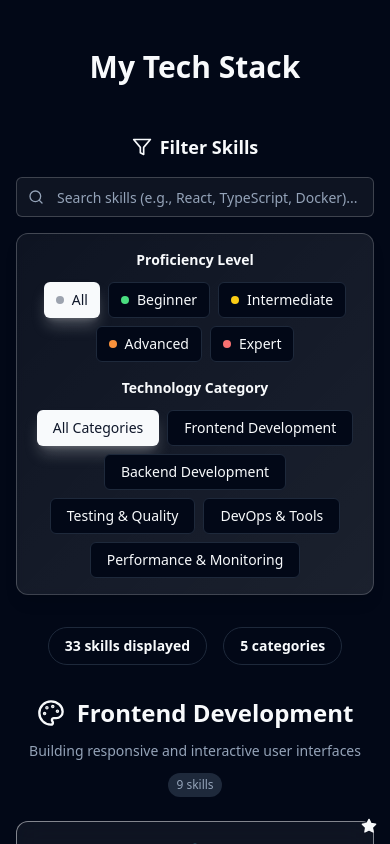
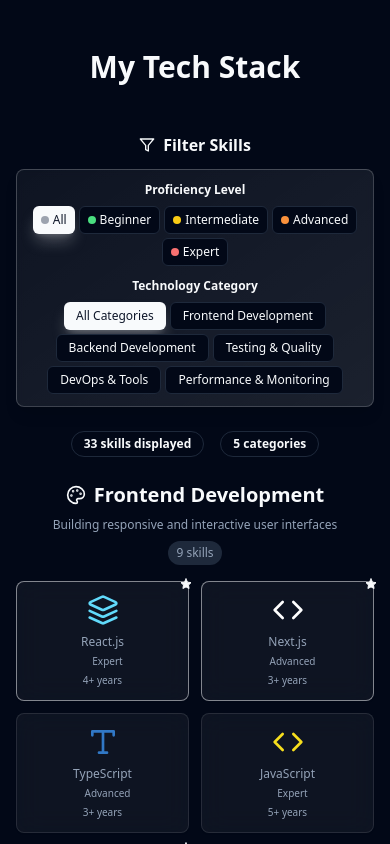
Before and after one commit to OmarDaghestani/Omar-Daghestani-2025, a Next.js app: page / in a window 390 px wide. Shown: the part 2400-3244 px from the top of the page. Built offline with nearby package versions, Linux system fonts and the light colour scheme.

Commit message:
refactor: downsized skills section and removed search functionality - more compact design with better focus on core filtering

```diff
--- a/components/hero-section.tsx
+++ b/components/hero-section.tsx
@@ -35,8 +35,8 @@
       duration: 0.6,
       ease: "easeOut",
       type: "spring",
-      stiffness: 100
-    }
+      stiffness: 100,
+    },
   },
 };
 
--- a/components/skills-filter.tsx
+++ b/components/skills-filter.tsx
@@ -2,9 +2,8 @@
 
 import { Button } from "@/components/ui/button";
 import { Badge } from "@/components/ui/badge";
-import { Input } from "@/components/ui/input";
 import { motion, AnimatePresence } from "framer-motion";
-import { Filter, X, Sparkles, Search } from "lucide-react";
+import { Filter, X, Sparkles } from "lucide-react";
 
 export type ProficiencyFilter =
   | "all"
@@ -18,8 +17,6 @@
   onProficiencyChange: (proficiency: ProficiencyFilter) => void;
   selectedCategory: string | null;
   onCategoryChange: (category: string | null) => void;
-  searchQuery: string;
-  onSearchChange: (query: string) => void;
   categories: Array<{ title: string; icon: string }>;
 }
 
@@ -36,58 +33,42 @@
   onProficiencyChange,
   selectedCategory,
   onCategoryChange,
-  searchQuery,
-  onSearchChange,
   categories,
 }: SkillsFilterProps) {
   const hasActiveFilters =
-    selectedProficiency !== "all" ||
-    selectedCategory !== null ||
-    searchQuery.trim() !== "";
+    selectedProficiency !== "all" || selectedCategory !== null;
 
   return (
     <motion.div
       initial={{ opacity: 0, y: 20 }}
       animate={{ opacity: 1, y: 0 }}
-      className="space-y-4"
+      className="space-y-3"
     >
-      {/* Enhanced Filter Header */}
+      {/* Compact Filter Header */}
       <div className="flex items-center justify-center gap-2">
-        <Filter className="w-5 h-5 text-primary" />
-        <h3 className="text-lg font-semibold text-foreground">Filter Skills</h3>
+        <Filter className="w-4 h-4 text-primary" />
+        <h3 className="text-base font-semibold text-foreground">Filter Skills</h3>
         {hasActiveFilters && (
           <motion.div
             initial={{ scale: 0 }}
             animate={{ scale: 1 }}
             className="flex items-center gap-1"
           >
-            <Sparkles className="w-4 h-4 text-yellow-400" />
+            <Sparkles className="w-3 h-3 text-yellow-400" />
             <span className="text-xs text-muted-foreground">Active</span>
           </motion.div>
         )}
       </div>
 
-      {/* Search Bar */}
-      <div className="relative">
-        <Search className="absolute left-3 top-1/2 transform -translate-y-1/2 w-4 h-4 text-muted-foreground" />
-        <Input
-          type="text"
-          placeholder="Search skills (e.g., React, TypeScript, Docker)..."
-          value={searchQuery}
-          onChange={(e) => onSearchChange(e.target.value)}
-          className="pl-10 pr-4 h-10 bg-white/5 border-white/20 focus:border-primary/50 focus:bg-white/10 transition-all duration-200"
-        />
-      </div>
-
-      {/* Enhanced Filter Container */}
-      <div className="bg-gradient-to-br from-white/5 to-white/10 border border-white/20 rounded-xl p-4 backdrop-blur-sm shadow-lg">
-        <div className="space-y-4">
+      {/* Compact Filter Container */}
+      <div className="bg-gradient-to-br from-white/5 to-white/10 border border-white/20 rounded-lg p-3 backdrop-blur-sm shadow-lg">
+        <div className="space-y-3">
           {/* Proficiency Filter */}
-          <div className="space-y-3">
-            <h4 className="text-sm font-semibold text-foreground text-center">
+          <div className="space-y-2">
+            <h4 className="text-xs font-semibold text-foreground text-center">
               Proficiency Level
             </h4>
-            <div className="flex flex-wrap justify-center gap-2">
+            <div className="flex flex-wrap justify-center gap-1">
               {proficiencyOptions.map((option) => {
                 const isSelected = selectedProficiency === option.value;
                 return (
@@ -102,14 +83,14 @@
                       onClick={() =>
                         onProficiencyChange(option.value as ProficiencyFilter)
                       }
-                      className={`px-3 py-2 h-9 text-sm transition-all duration-200 ${
+                      className={`px-2 py-1 h-7 text-xs transition-all duration-200 ${
                         isSelected
                           ? "bg-primary text-primary-foreground shadow-lg shadow-primary/25"
                           : "hover:bg-white/10 hover:border-primary/30"
                       }`}
                     >
                       <div
-                        className={`w-2 h-2 rounded-full ${option.color} mr-2`}
+                        className={`w-2 h-2 rounded-full ${option.color} mr-1`}
                       />
                       {option.label}
                     </Button>
@@ -120,11 +101,11 @@
           </div>
 
           {/* Category Filter */}
-          <div className="space-y-3">
-            <h4 className="text-sm font-semibold text-foreground text-center">
+          <div className="space-y-2">
+            <h4 className="text-xs font-semibold text-foreground text-center">
               Technology Category
             </h4>
-            <div className="flex flex-wrap justify-center gap-2">
+            <div className="flex flex-wrap justify-center gap-1">
               <motion.div
                 whileHover={{ scale: 1.02 }}
                 whileTap={{ scale: 0.98 }}
@@ -133,7 +114,7 @@
                   variant={selectedCategory === null ? "default" : "outline"}
                   size="sm"
                   onClick={() => onCategoryChange(null)}
-                  className={`px-4 py-2 h-9 text-sm transition-all duration-200 ${
+                  className={`px-3 py-1 h-7 text-xs transition-all duration-200 ${
                     selectedCategory === null
                       ? "bg-primary text-primary-foreground shadow-lg shadow-primary/25"
                       : "hover:bg-white/10 hover:border-primary/30"
@@ -155,7 +136,7 @@
                       variant={isSelected ? "default" : "outline"}
                       size="sm"
                       onClick={() => onCategoryChange(category.title)}
-                      className={`px-4 py-2 h-9 text-sm transition-all duration-200 ${
+                      className={`px-3 py-1 h-7 text-xs transition-all duration-200 ${
                         isSelected
                           ? "bg-primary text-primary-foreground shadow-lg shadow-primary/25"
                           : "hover:bg-white/10 hover:border-primary/30"
@@ -171,19 +152,19 @@
         </div>
       </div>
 
-      {/* Enhanced Active Filters Display */}
+      {/* Compact Active Filters Display */}
       <AnimatePresence>
         {hasActiveFilters && (
           <motion.div
             initial={{ opacity: 0, y: -10, scale: 0.95 }}
             animate={{ opacity: 1, y: 0, scale: 1 }}
             exit={{ opacity: 0, y: -10, scale: 0.95 }}
-            className="bg-gradient-to-r from-primary/10 to-primary/5 border border-primary/20 rounded-lg p-3 backdrop-blur-sm"
+            className="bg-gradient-to-r from-primary/10 to-primary/5 border border-primary/20 rounded-lg p-2 backdrop-blur-sm"
           >
             <div className="flex items-center justify-between">
               <div className="flex items-center gap-2">
-                <Sparkles className="w-4 h-4 text-primary" />
-                <span className="text-sm font-semibold text-foreground">
+                <Sparkles className="w-3 h-3 text-primary" />
+                <span className="text-xs font-semibold text-foreground">
                   Active Filters
                 </span>
               </div>
@@ -193,16 +174,15 @@
                 onClick={() => {
                   onProficiencyChange("all");
                   onCategoryChange(null);
-                  onSearchChange("");
                 }}
-                className="text-sm text-muted-foreground hover:text-foreground h-7 px-3 transition-colors hover:bg-white/10"
+                className="text-xs text-muted-foreground hover:text-foreground h-5 px-2 transition-colors hover:bg-white/10"
               >
-                <X className="w-4 h-4 mr-1" />
-                Clear All
+                <X className="w-3 h-3 mr-1" />
+                Clear
               </Button>
             </div>
-            <div className="flex flex-wrap gap-2 mt-2">
-              {searchQuery.trim() !== "" && (
+            <div className="flex flex-wrap gap-1 mt-1">
+              {selectedProficiency !== "all" && (
                 <motion.div
                   initial={{ scale: 0, opacity: 0 }}
                   animate={{ scale: 1, opacity: 1 }}
@@ -210,26 +190,10 @@
                 >
                   <Badge
                     variant="secondary"
-                    className="text-sm px-3 py-1 bg-primary/20 border-primary/30 text-primary-foreground flex items-center gap-2"
-                  >
-                    <Search className="w-3 h-3" />
-                    &quot;{searchQuery}&quot;
-                  </Badge>
-                </motion.div>
-              )}
-
-              {selectedProficiency !== "all" && (
-                <motion.div
-                  initial={{ scale: 0, opacity: 0 }}
-                  animate={{ scale: 1, opacity: 1 }}
-                  transition={{ delay: 0.2 }}
-                >
-                  <Badge
-                    variant="secondary"
-                    className="text-sm px-3 py-1 bg-primary/20 border-primary/30 text-primary-foreground flex items-center gap-2"
+                    className="text-xs px-2 py-0.5 bg-primary/20 border-primary/30 text-primary-foreground flex items-center gap-1"
                   >
                     <div
-                      className={`w-2 h-2 rounded-full ${
+                      className={`w-1.5 h-1.5 rounded-full ${
                         proficiencyOptions.find(
                           (opt) => opt.value === selectedProficiency
                         )?.color
@@ -248,11 +212,11 @@
                 <motion.div
                   initial={{ scale: 0, opacity: 0 }}
                   animate={{ scale: 1, opacity: 1 }}
-                  transition={{ delay: 0.3 }}
+                  transition={{ delay: 0.2 }}
                 >
                   <Badge
                     variant="secondary"
-                    className="text-sm px-3 py-1 bg-primary/20 border-primary/30 text-primary-foreground"
+                    className="text-xs px-2 py-0.5 bg-primary/20 border-primary/30 text-primary-foreground"
                   >
                     {selectedCategory}
                   </Badge>
--- a/components/skills-section.tsx
+++ b/components/skills-section.tsx
@@ -90,22 +90,12 @@
   const [selectedProficiency, setSelectedProficiency] =
     useState<ProficiencyFilter>("all");
   const [selectedCategory, setSelectedCategory] = useState<string | null>(null);
-  const [searchQuery, setSearchQuery] = useState("");
 
   // Filter skills based on selected criteria
   const filteredCategories = useMemo(() => {
     const result = skillCategories
       .map((category) => {
         const filteredSkills = category.skills.filter((skill) => {
-          // Check search query
-          const matchesSearch =
-            searchQuery.trim() === "" ||
-            skill.name.toLowerCase().includes(searchQuery.toLowerCase()) ||
-            skill.description
-              ?.toLowerCase()
-              .includes(searchQuery.toLowerCase()) ||
-            category.title.toLowerCase().includes(searchQuery.toLowerCase());
-
           // Check proficiency filter
           const matchesProficiency =
             selectedProficiency === "all" ||
@@ -115,7 +105,7 @@
           const matchesCategory =
             selectedCategory === null || category.title === selectedCategory;
 
-          return matchesSearch && matchesProficiency && matchesCategory;
+          return matchesProficiency && matchesCategory;
         });
 
         return {
@@ -127,7 +117,7 @@
       .sort((a, b) => a.priority - b.priority);
 
     return result;
-  }, [selectedProficiency, selectedCategory, searchQuery]);
+  }, [selectedProficiency, selectedCategory]);
 
   // Calculate total skills
   const totalSkills = useMemo(() => {
@@ -149,14 +139,12 @@
       </SectionTitle>
 
       {/* Skills Filter */}
-      <div className="mb-8">
+      <div className="mb-6">
         <SkillsFilter
           selectedProficiency={selectedProficiency}
           onProficiencyChange={setSelectedProficiency}
           selectedCategory={selectedCategory}
           onCategoryChange={setSelectedCategory}
-          searchQuery={searchQuery}
-          onSearchChange={setSearchQuery}
           categories={categories}
         />
       </div>
@@ -165,25 +153,20 @@
       <motion.div
         initial={{ opacity: 0, y: 20 }}
         animate={{ opacity: 1, y: 0 }}
-        className="text-center mb-8"
+        className="text-center mb-6"
       >
         <div className="flex items-center justify-center gap-4 flex-wrap">
-          <Badge variant="outline" className="px-4 py-2 text-sm">
+          <Badge variant="outline" className="px-3 py-1 text-xs">
             {totalSkills} skills displayed
           </Badge>
-          <Badge variant="outline" className="px-4 py-2 text-sm">
+          <Badge variant="outline" className="px-3 py-1 text-xs">
             {filteredCategories.length} categories
           </Badge>
-          {searchQuery.trim() !== "" && (
-            <Badge variant="secondary" className="px-4 py-2 text-sm">
-              Searching: &quot;{searchQuery}&quot;
-            </Badge>
-          )}
         </div>
       </motion.div>
 
       <TooltipProvider>
-        <div className="space-y-12">
+        <div className="space-y-8">
           {filteredCategories.map((category) => {
             const CategoryIcon =
               iconMap[category.icon as keyof typeof iconMap] || Code; // Fallback to Code icon
@@ -194,17 +177,17 @@
                 initial="hidden"
                 animate="visible"
                 variants={containerVariants}
-                className="space-y-6"
+                className="space-y-4"
               >
                 {/* Category Header */}
-                <div className="text-center space-y-3">
-                  <div className="flex items-center justify-center gap-3">
-                    <CategoryIcon className="w-7 h-7 text-primary" />
-                    <h3 className="text-2xl font-bold text-foreground">
+                <div className="text-center space-y-2">
+                  <div className="flex items-center justify-center gap-2">
+                    <CategoryIcon className="w-5 h-5 text-primary" />
+                    <h3 className="text-xl font-bold text-foreground">
                       {category.title}
                     </h3>
                   </div>
-                  <p className="text-muted-foreground max-w-2xl mx-auto text-sm">
+                  <p className="text-muted-foreground max-w-xl mx-auto text-xs">
                     {category.description}
                   </p>
                   <div className="flex items-center justify-center gap-2">
@@ -217,7 +200,7 @@
 
                 {/* Responsive Grid Layout */}
                 <motion.div
-                  className="grid grid-cols-1 sm:grid-cols-2 md:grid-cols-3 lg:grid-cols-4 xl:grid-cols-5 gap-4"
+                  className="grid grid-cols-2 sm:grid-cols-3 md:grid-cols-4 lg:grid-cols-5 gap-3"
                   variants={containerVariants}
                 >
                   {category.skills.map((skill) => {
@@ -229,7 +212,7 @@
                       <Tooltip key={skill.name}>
                         <TooltipTrigger asChild>
                           <motion.div
-                            className={`group relative flex flex-col items-center justify-center p-5 bg-white/5 border rounded-xl backdrop-blur-md shadow-sm cursor-pointer transition-all duration-300 ${
+                            className={`group relative flex flex-col items-center justify-center p-3 bg-white/5 border rounded-lg backdrop-blur-md shadow-sm cursor-pointer transition-all duration-300 ${
                               skill.isHighlighted
                                 ? "border-primary/50 bg-primary/5"
                                 : "border-white/10"
@@ -241,7 +224,7 @@
                             variants={itemVariants}
                             whileHover={{
                               scale: 1.05,
-                              y: -3,
+                              y: -2,
                               transition: { duration: 0.2 },
                             }}
                             onClick={() =>
@@ -251,55 +234,55 @@
                             {/* Highlighted indicator */}
                             {skill.isHighlighted && (
                               <div className="absolute -top-1 -right-1">
-                                <Star className="w-4 h-4 text-primary fill-primary" />
+                                <Star className="w-3 h-3 text-primary fill-primary" />
                               </div>
                             )}
 
                             {/* Icon */}
-                            <div className="mb-3 group-hover:scale-110 transition-transform duration-200">
+                            <div className="mb-2 group-hover:scale-110 transition-transform duration-200">
                               <IconComponent
-                                className="w-10 h-10"
+                                className="w-8 h-8"
                                 style={{ color: skill.color }}
                               />
                             </div>
 
                             {/* Skill name */}
-                            <span className="text-sm font-medium text-center text-muted-foreground group-hover:text-primary transition-colors mb-2">
+                            <span className="text-xs font-medium text-center text-muted-foreground group-hover:text-primary transition-colors mb-1">
                               {skill.name}
                             </span>
 
                             {/* Proficiency indicator */}
-                            <div className="flex items-center gap-2">
+                            <div className="flex items-center gap-1">
                               <div
-                                className={`w-2 h-2 rounded-full ${
+                                className={`w-1.5 h-1.5 rounded-full ${
                                   proficiencyColors[skill.proficiency]
                                 }`}
                               />
-                              <span className="text-xs text-muted-foreground">
+                              <span className="text-[10px] text-muted-foreground">
                                 {proficiencyLabels[skill.proficiency]}
                               </span>
                             </div>
 
                             {/* Years of experience */}
                             {skill.yearsOfExperience && (
-                              <span className="text-xs text-muted-foreground mt-1">
+                              <span className="text-[10px] text-muted-foreground mt-1">
                                 {skill.yearsOfExperience}+ years
                               </span>
                             )}
 
                             {/* Info icon for description */}
                             {skill.description && (
-                              <div className="absolute top-2 left-2 opacity-0 group-hover:opacity-100 transition-opacity">
-                                <Info className="w-3 h-3 text-muted-foreground" />
+                              <div className="absolute top-1 left-1 opacity-0 group-hover:opacity-100 transition-opacity">
+                                <Info className="w-2.5 h-2.5 text-muted-foreground" />
                               </div>
                             )}
                           </motion.div>
                         </TooltipTrigger>
                         <TooltipContent side="top" className="max-w-xs">
                           <div className="space-y-2">
-                            <h4 className="font-semibold">{skill.name}</h4>
+                            <h4 className="font-semibold text-sm">{skill.name}</h4>
                             {skill.description && (
-                              <p className="text-sm text-muted-foreground">
+                              <p className="text-xs text-muted-foreground">
                                 {skill.description}
                               </p>
                             )}
@@ -332,21 +315,18 @@
         <motion.div
           initial={{ opacity: 0 }}
           animate={{ opacity: 1 }}
-          className="text-center py-12"
+          className="text-center py-8"
         >
-          <p className="text-muted-foreground text-lg">
-            {searchQuery.trim() !== ""
-              ? `No skills found matching &quot;${searchQuery}&quot;.`
-              : "No skills match the selected filters."}
+          <p className="text-muted-foreground text-base">
+            No skills match the selected filters.
           </p>
           <Button
             variant="outline"
             onClick={() => {
               setSelectedProficiency("all");
               setSelectedCategory(null);
-              setSearchQuery("");
             }}
-            className="mt-4"
+            className="mt-3"
           >
             Clear All Filters
           </Button>
```
